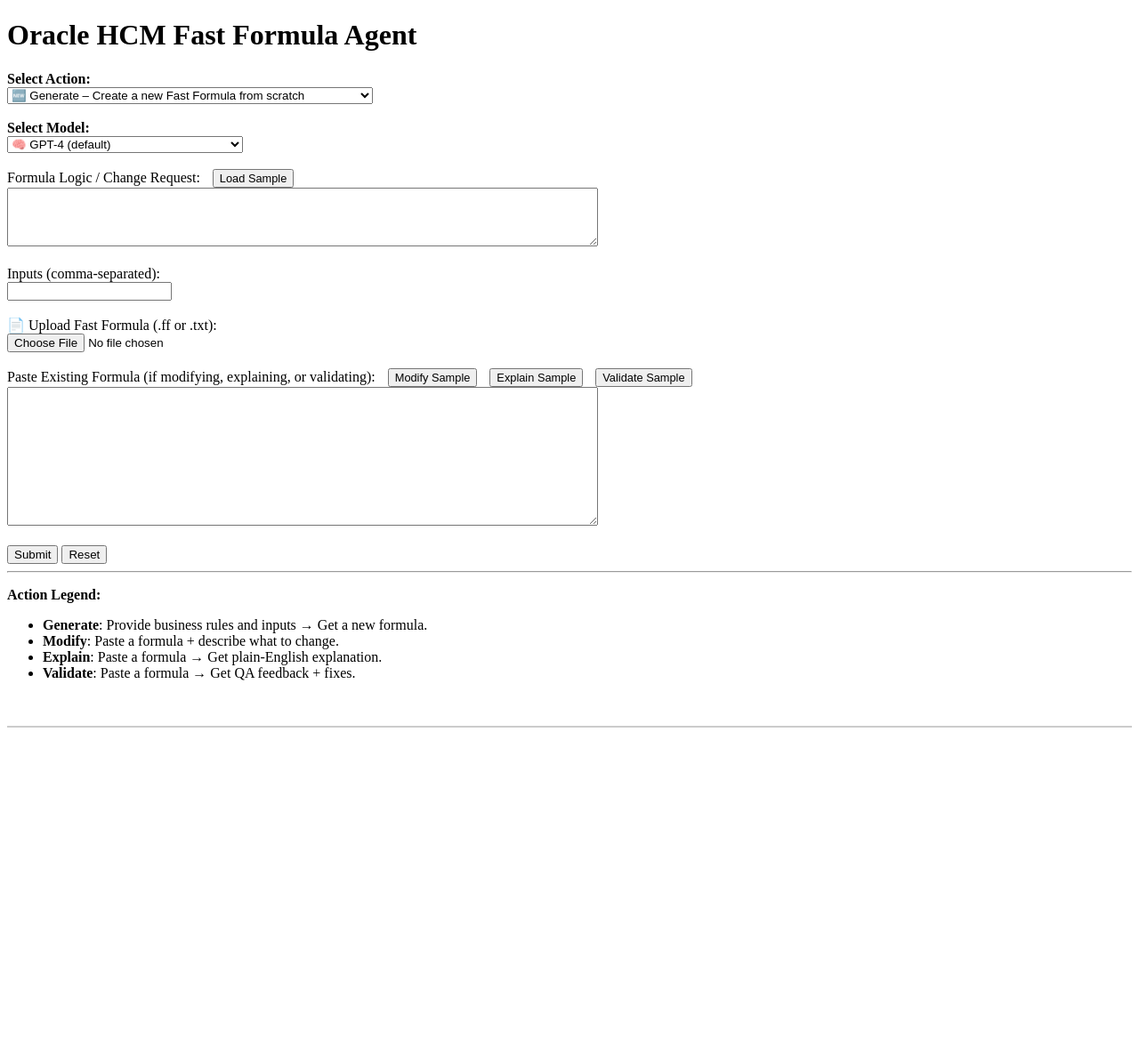
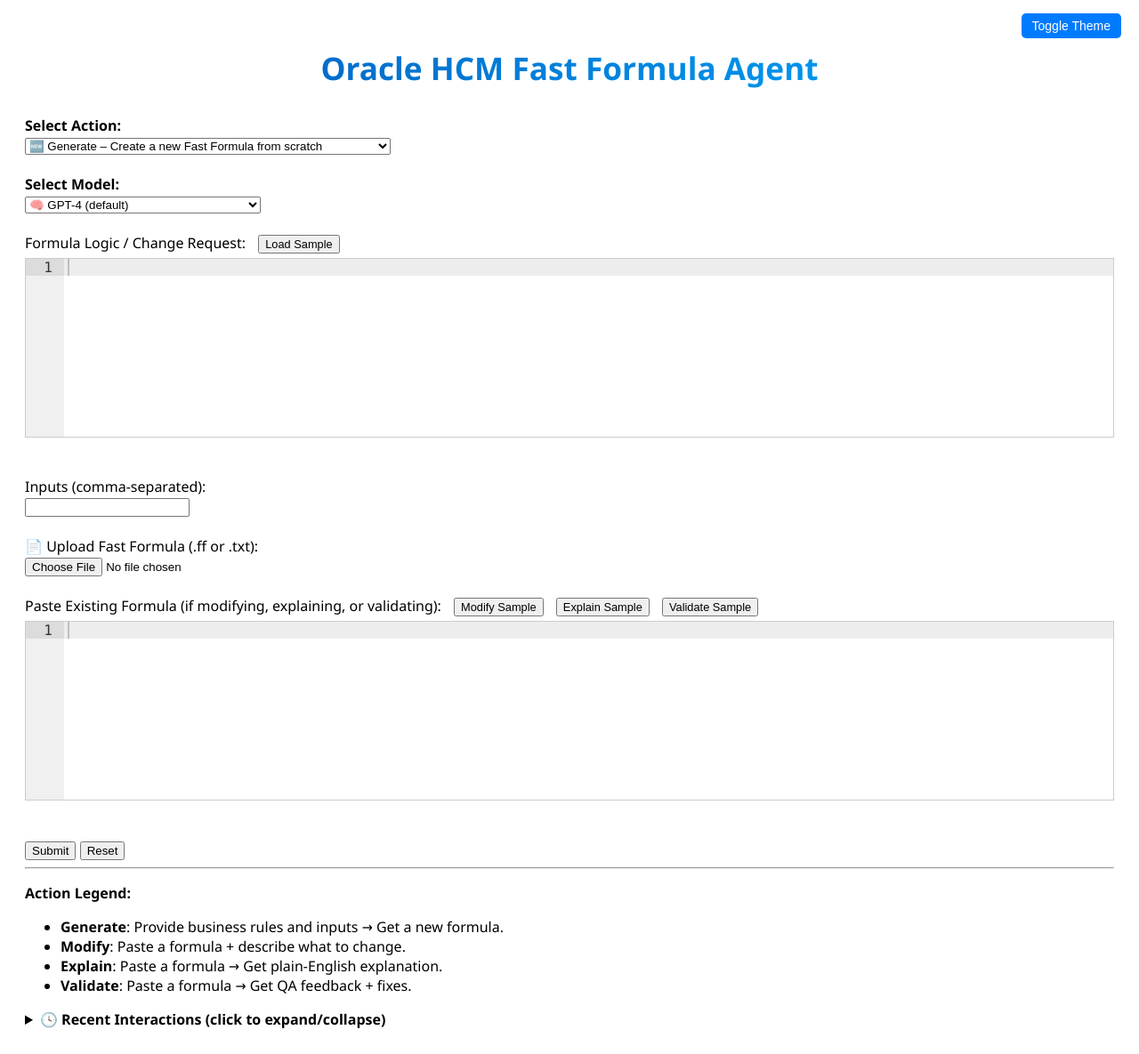
Before and after one commit to TheOwner-glitch/hcm-fast-formula-agent, a Flask app: page / in a window 1280 px wide. Shown: the whole page at 89% size. Before the commit the page ends 818 px from the top, so only its background shows below. Run offline with Flask 3, Linux system fonts and the light colour scheme; some libraries are stand-ins or nearby versions.

Commit message:
Add light/dark mode toggle, preserve theme after submit, style title, formula linting and syntax highlighting, and improve dark mode readability

```diff
--- a/app/templates/index.html
+++ b/app/templates/index.html
@@ -1,12 +1,65 @@
 <!doctype html>
-<html>
+<html lang="en">
 <head>
+  <meta charset="UTF-8" />
   <title>Fast Formula AI Agent</title>
   <style>
+    body {
+      font-family: 'Segoe UI', Tahoma, Geneva, Verdana, sans-serif;
+      transition: background-color 0.4s, color 0.4s;
+      padding: 20px;
+    }
+
+    body.light-mode {
+      background-color: #ffffff;
+      color: #000000;
+    }
+
+    body.dark-mode {
+      background-color: #121212;
+      color: #e0e0e0;
+    }
+
+	body.dark-mode .result-container,
+	body.dark-mode .history-entry pre {
+	background-color: #2a2a2a;
+	color: #f0f0f0;
+	border-color: #555;
+	}
+
+    .mode-toggle {
+      position: absolute;
+      top: 15px;
+      right: 20px;
+      cursor: pointer;
+      font-size: 14px;
+      padding: 6px 12px;
+      border: none;
+      border-radius: 5px;
+      background: #007bff;
+      color: white;
+      transition: background 0.3s;
+    }
+
+    .mode-toggle:hover {
+      background: #0056b3;
+    }
+
+    h1 {
+      text-align: center;
+      font-size: 2.2em;
+      font-weight: 700;
+      background: linear-gradient(90deg, #0057b7, #00aaff);
+      -webkit-background-clip: text;
+      -webkit-text-fill-color: transparent;
+      margin-bottom: 30px;
+    }
+
     .preset-btn {
       margin-left: 10px;
       font-size: 0.8em;
     }
+
     .result-container {
       margin-top: 30px;
       padding: 10px;
@@ -14,32 +67,45 @@
       background-color: #f9f9f9;
       white-space: pre-wrap;
     }
+
     .btn-group {
       margin-top: 10px;
     }
+
     .history-container {
-      margin-top: 50px;
+      margin-top: 20px;
       padding: 10px;
       border-top: 2px solid #ccc;
     }
+
     .history-entry {
       margin-bottom: 15px;
       border-bottom: 1px solid #ddd;
       padding-bottom: 10px;
     }
+
     .history-entry summary {
       cursor: pointer;
       font-weight: bold;
     }
+
     .history-entry pre {
       white-space: pre-wrap;
       background: #f4f4f4;
       padding: 8px;
       border-radius: 4px;
     }
+
+    .editor {
+      height: 200px;
+      border: 1px solid #ccc;
+      margin-top: 5px;
+    }
   </style>
+  <script src="https://cdnjs.cloudflare.com/ajax/libs/ace/1.4.14/ace.js"></script>
 </head>
 <body>
+  <button class="mode-toggle" onclick="toggleMode()">Toggle Theme</button>
   <h1>Oracle HCM Fast Formula Agent</h1>
 
   <form method="POST" enctype="multipart/form-data">
@@ -62,7 +128,8 @@
 
     <label>Formula Logic / Change Request:</label>
     <button type="button" class="preset-btn" onclick="loadPreset('generate')">Load Sample</button><br>
-    <textarea name="logic" id="logic" rows="4" cols="80">{{ logic or '' }}</textarea><br><br>
+    <div id="logicEditor" class="editor"></div>
+    <textarea name="logic" id="logic" style="display:none;">{{ logic or '' }}</textarea><br><br>
 
     <label>Inputs (comma-separated):</label><br>
     <input type="text" name="inputs" id="inputs" value="{{ inputs or '' }}"/><br><br>
@@ -74,7 +141,8 @@
     <button type="button" class="preset-btn" onclick="loadPreset('modify')">Modify Sample</button>
     <button type="button" class="preset-btn" onclick="loadPreset('explain')">Explain Sample</button>
     <button type="button" class="preset-btn" onclick="loadPreset('validate')">Validate Sample</button><br>
-    <textarea name="original" id="original" rows="10" cols="80">{{ original or '' }}</textarea><br><br>
+    <div id="originalEditor" class="editor"></div>
+    <textarea name="original" id="original" style="display:none;">{{ original or '' }}</textarea><br><br>
 
     <button type="submit">Submit</button>
     <span id="loadingSpinner" style="display:none; margin-left:10px;">⏳ Working...</span>
@@ -99,16 +167,29 @@
     <li><strong>Validate</strong>: Paste a formula → Get QA feedback + fixes.</li>
   </ul>
 
+  <details>
+    <summary><strong>🕓 Recent Interactions (click to expand/collapse)</strong></summary>
     <div id="historySection" class="history-container"></div>
+  </details>
 
   <script>
+    const logicEditor = ace.edit("logicEditor");
+    logicEditor.setTheme("ace/theme/textmate");
+    logicEditor.session.setMode("ace/mode/sql");
+    logicEditor.setOptions({fontSize: '12pt', showPrintMargin: false});
+
+    const originalEditor = ace.edit("originalEditor");
+    originalEditor.setTheme("ace/theme/textmate");
+    originalEditor.session.setMode("ace/mode/sql");
+    originalEditor.setOptions({fontSize: '12pt', showPrintMargin: false});
+
     function loadPreset(action) {
       const logic = document.getElementById("logic");
       const inputs = document.getElementById("inputs");
       const original = document.getElementById("original");
 
       if (action === "generate") {
-        logic.value = `You are an expert in Oracle Cloud HCM Fast Formulas.
+        logicEditor.setValue(`You are an expert in Oracle Cloud HCM Fast Formulas.
 
 Generate a Fast Formula for the Payroll module with the following requirements:
 
@@ -122,12 +203,12 @@ Generate a Fast Formula for the Payroll module with the following requirements:
 
 Include default values for each input.
 Make sure the formula returns NET_PAY.
-Include inline comments for clarity.`;
+Include inline comments for clarity.`, -1);
         inputs.value = "SALARY (120000), STATE (GA), GRADE (MGR)";
-        original.value = "";
+        originalEditor.setValue("", -1);
       } else if (action === "modify") {
-        logic.value = "Change the bonus logic to give an extra 5% to Grade A employees.";
-        original.value = "/* Existing bonus formula goes here */";
+        logicEditor.setValue("Change the bonus logic to give an extra 5% to Grade A employees.", -1);
+        originalEditor.setValue("/* Existing bonus formula goes here */", -1);
       } else if (action === "explain" || action === "validate") {
         const sampleFormula = `/* Formula: VACATION_ACCRUAL_COMPLEX_TEST */
 
@@ -170,8 +251,8 @@ IF IV_METHOD = 'MANUAL' THEN
 
 -- Output
 RETURN finalAccrual`;
-        original.value = sampleFormula;
-        logic.value = "";
+        originalEditor.setValue(sampleFormula, -1);
+        logicEditor.setValue("", -1);
         inputs.value = "";
       }
     }
@@ -179,10 +260,9 @@ RETURN finalAccrual`;
     document.getElementById("ffUpload").addEventListener("change", function () {
       const file = this.files[0];
       if (!file) return;
-
       const reader = new FileReader();
       reader.onload = function (e) {
-        document.getElementById("original").value = e.target.result;
+        originalEditor.setValue(e.target.result, -1);
       };
       reader.readAsText(file);
     });
@@ -190,12 +270,14 @@ RETURN finalAccrual`;
     const form = document.querySelector("form");
     form.addEventListener("submit", function () {
       document.getElementById("loadingSpinner").style.display = "inline-block";
+      document.getElementById("logic").value = logicEditor.getValue();
+      document.getElementById("original").value = originalEditor.getValue();
     });
 
     function resetForm() {
-      document.getElementById("logic").value = "";
+      logicEditor.setValue("", -1);
       document.getElementById("inputs").value = "";
-      document.getElementById("original").value = "";
+      originalEditor.setValue("", -1);
       document.getElementById("ffUpload").value = "";
       document.getElementById("action").selectedIndex = 0;
       document.getElementById("model").selectedIndex = 0;
@@ -214,7 +296,6 @@ RETURN finalAccrual`;
       const resultText = document.getElementById("result").innerText;
       const blob = new Blob([resultText], { type: "text/plain" });
       const url = URL.createObjectURL(blob);
-
       const a = document.createElement("a");
       a.href = url;
       a.download = "fast_formula.ff";
@@ -229,10 +310,8 @@ RETURN finalAccrual`;
         const text = await res.text();
         const lines = text.trim().split("\n").slice(-10);
         const history = lines.map(line => JSON.parse(line));
-
         const container = document.getElementById("historySection");
-        container.innerHTML = "<h3>🕓 Recent Interactions</h3>" +
-          history.map(entry => `
+        container.innerHTML = history.map(entry => `
           <div class="history-entry">
             <summary>${new Date(entry.timestamp).toLocaleString()} — <em>${entry.action}</em></summary>
             <details>
@@ -240,14 +319,34 @@ RETURN finalAccrual`;
               <pre><strong>Prompt:</strong>\n${entry.prompt}</pre>
               <pre><strong>Response:</strong>\n${entry.response}</pre>
             </details>
-            </div>
-          `).join("");
+          </div>`).join("");
       } catch (err) {
         console.error("Error loading history:", err);
       }
     }
 
-    window.addEventListener("load", loadHistory);
+    function toggleMode() {
+      const body = document.body;
+      if (body.classList.contains("dark-mode")) {
+        body.classList.remove("dark-mode");
+        body.classList.add("light-mode");
+        localStorage.setItem("theme", "light");
+      } else {
+        body.classList.remove("light-mode");
+        body.classList.add("dark-mode");
+        localStorage.setItem("theme", "dark");
+      }
+    }
+
+    function applySavedTheme() {
+      const saved = localStorage.getItem("theme") || "light";
+      document.body.classList.add(saved + "-mode");
+    }
+
+    window.addEventListener("load", () => {
+      applySavedTheme();
+      loadHistory();
+    });
   </script>
 </body>
 </html>
```
Also changed, not shown: 1 other file. Lines whose indentation alone changed are shown as unchanged.
